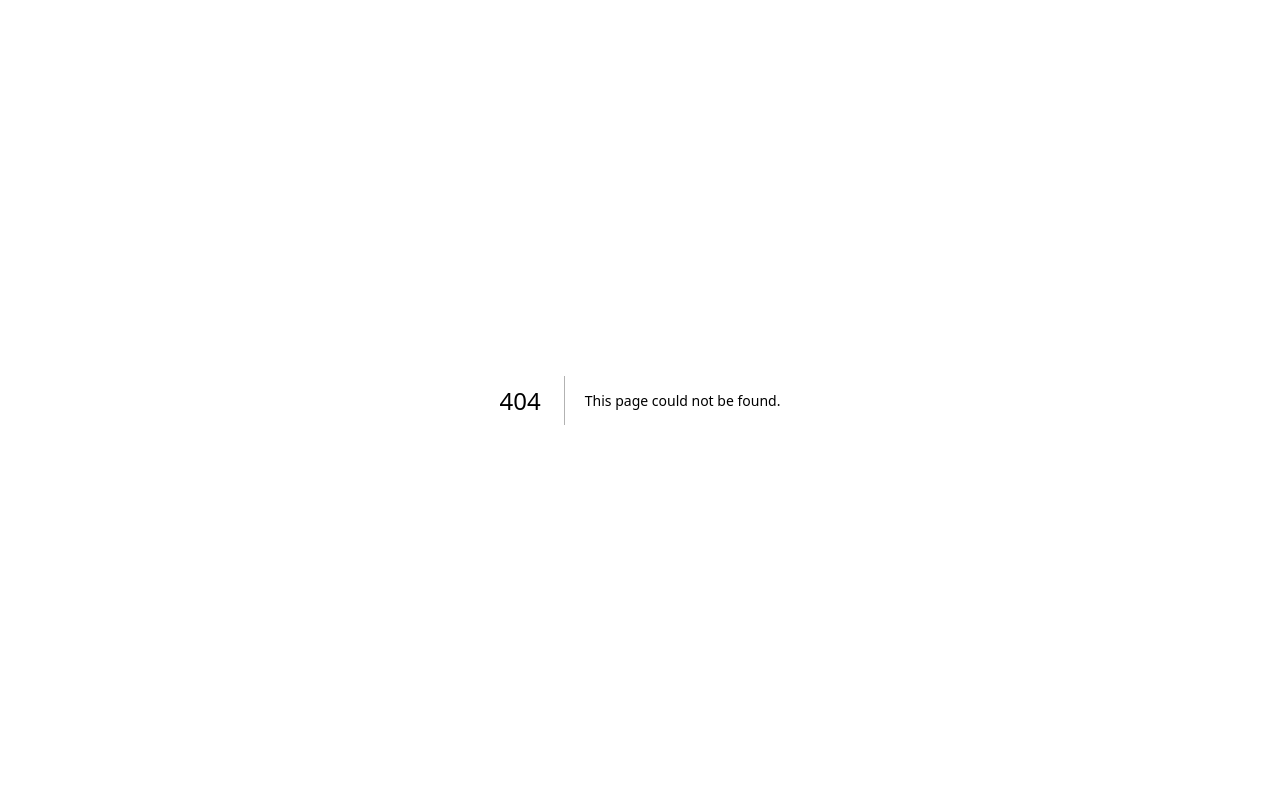
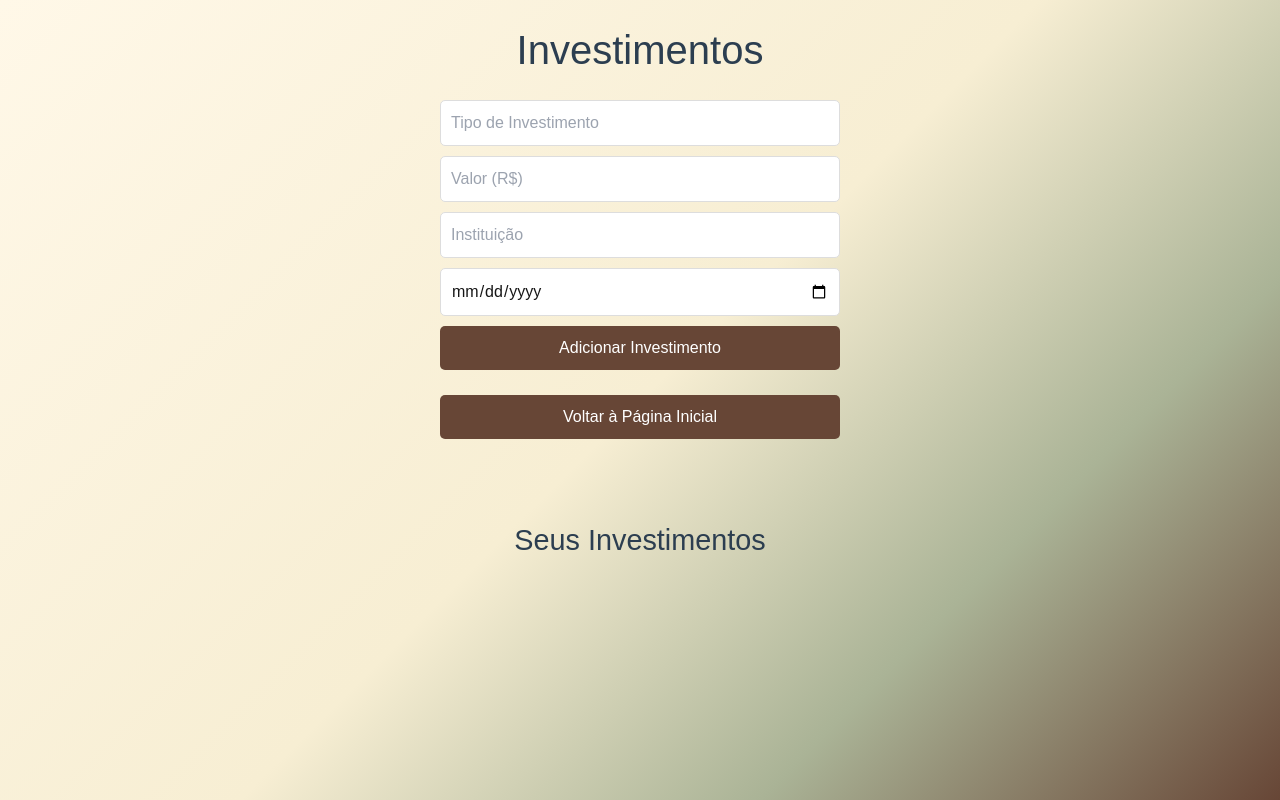
Before and after one commit to alvccpj/organiza-application, a Next.js app: page /investimentos in a window 1280 px wide. Before the commit this address had no page. Built offline with nearby package versions, Linux system fonts and the light colour scheme.

Commit message:
add investimentos.js and .css

```diff
--- /dev/null
+++ b/src/pages/investimentos.js
@@ -0,0 +1,116 @@
+import { useState, useEffect } from "react";
+import { useRouter } from "next/router"; // Importação do useRouter
+import styles from "../styles/Investimentos.module.css";
+
+const Investimentos = () => {
+  const [investimentos, setInvestimentos] = useState([]);
+  const [tipo, setTipo] = useState("");
+  const [valor, setValor] = useState("");
+  const [instituicao, setInstituicao] = useState("");
+  const [data, setData] = useState("");
+
+  const router = useRouter(); // Inicialização do router
+
+  // Carregar investimentos salvos no localStorage
+  useEffect(() => {
+    const storedInvestimentos = localStorage.getItem("investimentos");
+    if (storedInvestimentos) {
+      setInvestimentos(JSON.parse(storedInvestimentos));
+    }
+  }, []);
+
+  // Salvar investimentos no localStorage sempre que a lista mudar
+  useEffect(() => {
+    localStorage.setItem("investimentos", JSON.stringify(investimentos));
+  }, [investimentos]);
+
+  const handleAddInvestimento = () => {
+    const novoInvestimento = {
+      tipo,
+      valor: parseFloat(valor),
+      instituicao,
+      data,
+    };
+    setInvestimentos([...investimentos, novoInvestimento]);
+
+    // Limpar os campos após a adição
+    setTipo("");
+    setValor("");
+    setInstituicao("");
+    setData("");
+  };
+
+  const handleBack = () => {
+    router.push("/"); // Redireciona para a página inicial
+  };
+
+  const calcularRendimento = (valorInicial, meses) => {
+    const taxa = 0.005; // 0,5% ao mês (exemplo)
+    return valorInicial * Math.pow(1 + taxa, meses);
+  };
+
+  return (
+    <div className={styles.container}>
+      <h1 className={styles.title}>Investimentos</h1>
+
+      <div className={styles.form}>
+        <input
+          type="text"
+          placeholder="Tipo de Investimento"
+          value={tipo}
+          onChange={(e) => setTipo(e.target.value)}
+          className={styles.input}
+        />
+        <input
+          type="number"
+          placeholder="Valor (R$)"
+          value={valor}
+          onChange={(e) => setValor(e.target.value)}
+          className={styles.input}
+        />
+        <input
+          type="text"
+          placeholder="Instituição"
+          value={instituicao}
+          onChange={(e) => setInstituicao(e.target.value)}
+          className={styles.input}
+        />
+        <input
+          type="date"
+          value={data}
+          onChange={(e) => setData(e.target.value)}
+          className={styles.input}
+        />
+        <button onClick={handleAddInvestimento} className={styles.addButton}>
+          Adicionar Investimento
+        </button>
+
+        <button className={styles.backButton} onClick={handleBack}>
+          Voltar à Página Inicial
+        </button>
+      </div>
+
+      <h2 className={styles.subtitle}>Seus Investimentos</h2>
+      <ul className={styles.ul}>
+        {investimentos.map((investimento, index) => {
+          const meses = Math.max(
+            (new Date() - new Date(investimento.data)) / (1000 * 60 * 60 * 24 * 30),
+            0
+          );
+          const rendimento = calcularRendimento(investimento.valor, meses);
+
+          return (
+            <li key={index} className={styles.li}>
+              <strong>{investimento.tipo}</strong> - {investimento.instituicao} <br />
+              Valor Inicial: R$ {investimento.valor.toFixed(2)} <br />
+              Rendimento Estimado: R$ {rendimento.toFixed(2)} <br />
+              Data de Início: {investimento.data}
+            </li>
+          );
+        })}
+      </ul>
+    </div>
+  );
+};
+
+export default Investimentos;
--- /dev/null
+++ b/src/styles/Investimentos.module.css
@@ -0,0 +1,87 @@
+.container {
+  display: flex;
+  flex-direction: column;
+  align-items: center;
+  padding: 20px;
+  background: linear-gradient(
+    135deg,
+    #fff8e8 0%,
+    #f7eed3 50%,
+    #aab396 75%,
+    #674636 100%
+  );
+  min-height: 100vh;
+}
+
+.title {
+  font-size: 2.5rem;
+  margin-bottom: 20px;
+  color: #2c3e50;
+}
+
+.form {
+  display: flex;
+  flex-direction: column;
+  gap: 10px;
+  width: 100%;
+  max-width: 400px;
+}
+
+.input {
+  padding: 10px;
+  border: 1px solid #ddd;
+  border-radius: 5px;
+  font-size: 1rem;
+}
+
+.addButton {
+  padding: 10px;
+  background-color: #674636;
+  color: white;
+  border: none;
+  border-radius: 5px;
+  cursor: pointer;
+}
+
+.addButton:hover {
+  background-color: #aab396;
+}
+
+.backButton {
+  padding: 10px;
+  background-color: #674636;
+  color: white;
+  border: none;
+  border-radius: 5px;
+  cursor: pointer;
+  margin-top: 15px; /* Espaço acima do botão */
+  width: 100%;
+  max-width: 400px;
+  margin-bottom: 50px;
+}
+
+.backButton:hover {
+  background-color: #aab396; /* Cor mais escura ao passar o mouse */
+}
+
+.subtitle {
+  font-size: 1.8rem;
+  margin-top: 30px;
+  color: #2c3e50;
+}
+
+.ul {
+  list-style-type: none;
+  padding: 0;
+  width: 100%;
+  max-width: 400px;
+  margin-top: 10px;
+}
+
+.li {
+  background-color: #674636;
+  margin-bottom: 10px;
+  padding: 15px;
+  border-radius: 5px;
+  box-shadow: 0 2px 5px rgba(0, 0, 0, 0.1);
+}
```
